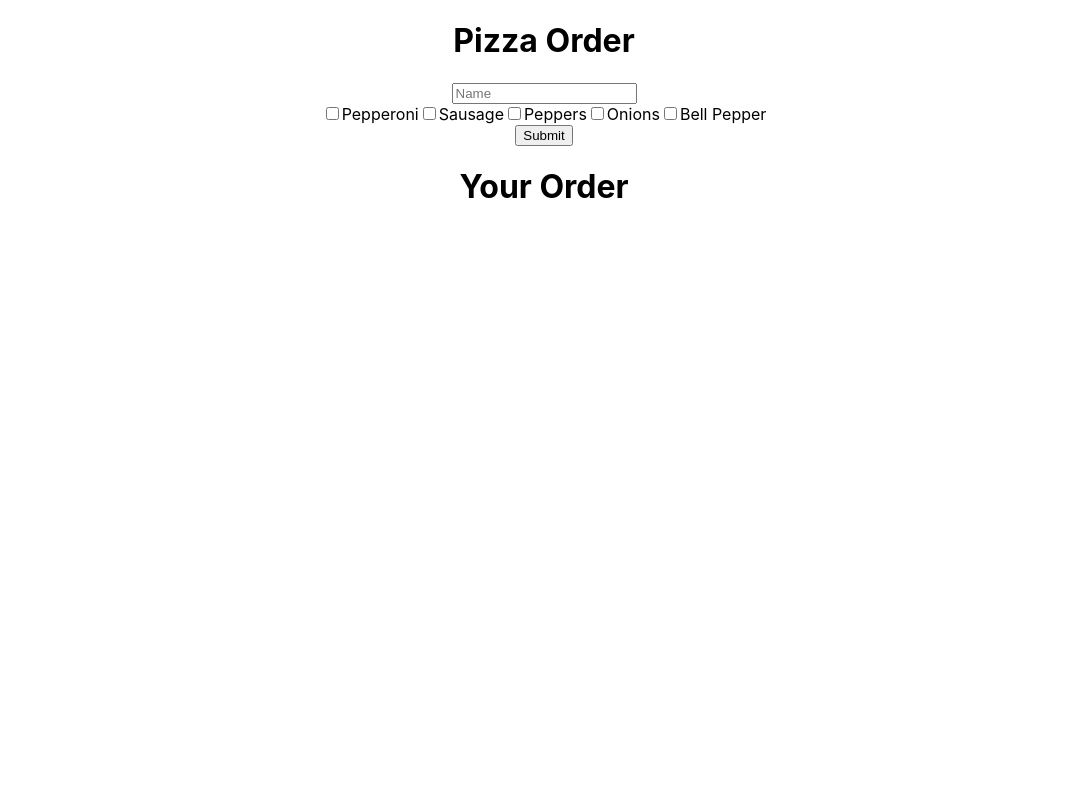
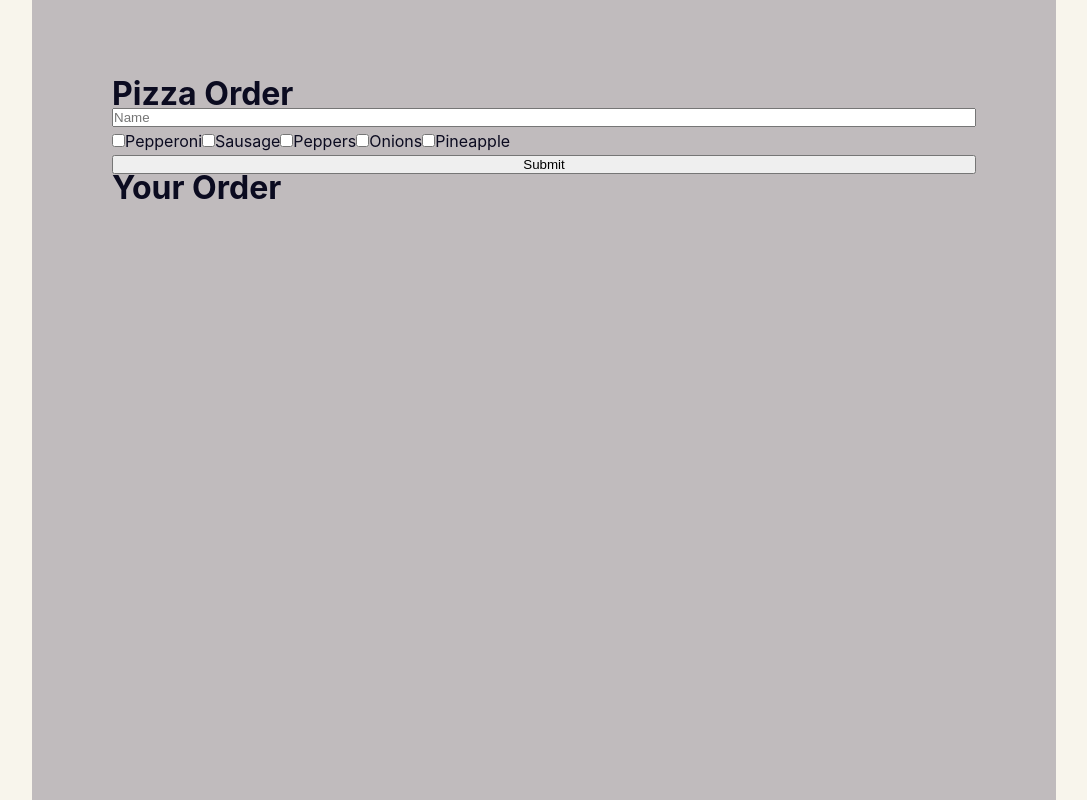
Before and after one commit to VenturingGuy/pizza-order, a React (Create React App) app: page / in a window 1280 px wide. Shown: the whole page, without its empty margins (96-1183 px from the left). Built offline with nearby package versions, Linux system fonts and the light colour scheme.

Commit message:
styling added, spelling corrections

```diff
--- a/src/App.css
+++ b/src/App.css
@@ -1,38 +1,25 @@
-.App {
-  text-align: center;
+* {
+  margin: 0px;
+  padding: 0px;
+  box-sizing: border-box;
+}
+*::before, *::after {
+  box-sizing: border-box;
 }
 
-.App-logo {
-  height: 40vmin;
-  pointer-events: none;
+body {
+  background-color: #f8f5ec;
+  color: #0b0b20;
+  line-height: 1.75rem;
+}
+body div[class=App] {
+  display: flex;
+  flex-direction: column;
+  background-color: #c0bbbd;
+  width: 80vw;
+  height: 100vh;
+  margin: 0 0 0 10vw;
+  padding: 5em;
 }
 
-@media (prefers-reduced-motion: no-preference) {
-  .App-logo {
-    animation: App-logo-spin infinite 20s linear;
-  }
-}
-
-.App-header {
-  background-color: #282c34;
-  min-height: 100vh;
-  display: flex;
-  flex-direction: column;
-  align-items: center;
-  justify-content: center;
-  font-size: calc(10px + 2vmin);
-  color: white;
-}
-
-.App-link {
-  color: #61dafb;
-}
-
-@keyframes App-logo-spin {
-  from {
-    transform: rotate(0deg);
-  }
-  to {
-    transform: rotate(360deg);
-  }
-}
+/*# sourceMappingURL=App.css.map */
--- a/src/App.js
+++ b/src/App.js
@@ -2,7 +2,7 @@ import './App.css';
 import { useState } from "react";
 
 
-const PIZZA_TOPPINGS = ['Pepperoni', 'Sausage', 'Peppers', 'Onions', 'Bell Pepper']
+const PIZZA_TOPPINGS = ['Pepperoni', 'Sausage', 'Peppers', 'Onions', 'Pineapple']
 
 function App() {
   const [name, setName] = useState('')
@@ -61,7 +61,7 @@ function App() {
           value={name}
           onChange={e => setName(e.target.value)}
       />
-      <div classname="toppingSelections">{ToppingCheckboxes}</div>
+      <div className="toppingSelections">{ToppingCheckboxes}</div>
       <button type="submit">Submit</button>
       <h1>Your Order</h1>
       <h2>{name}</h2>
--- /dev/null
+++ b/src/App.scss
@@ -0,0 +1,30 @@
+$color-background: #f8f5ec;
+$color-background-2: #c0bbbd;
+$color-foreground: #ffa4c2;
+$color-text: #0b0b20;
+
+* {
+    margin: 0px;
+    padding: 0px;
+    box-sizing: border-box;
+
+    &::before, &::after {
+        box-sizing: border-box;
+    }
+}
+
+body {
+    background-color: $color-background;
+    color: $color-text;
+    line-height: 1.75rem;
+
+    div[class="App"] {
+        display: flex;
+        flex-direction: column;
+        background-color: $color-background-2;
+        width: 80vw;
+        height: 100vh;
+        margin: 0 0 0 10vw;
+        padding: 5em;
+    }
+}
```
Also changed, not shown: 1 other file (tests, documents, lock files or other folders).
